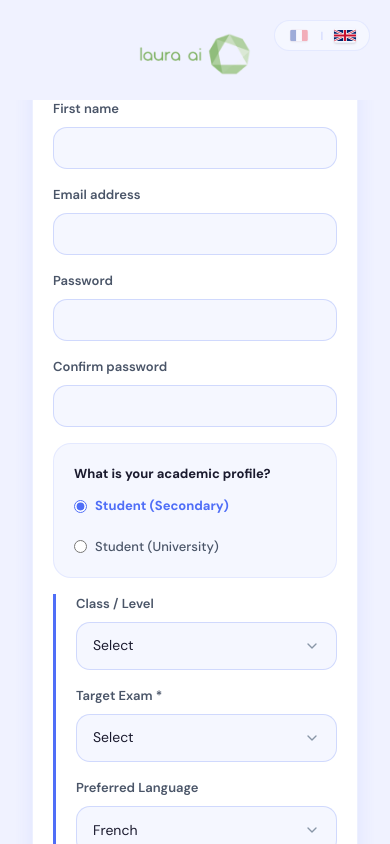
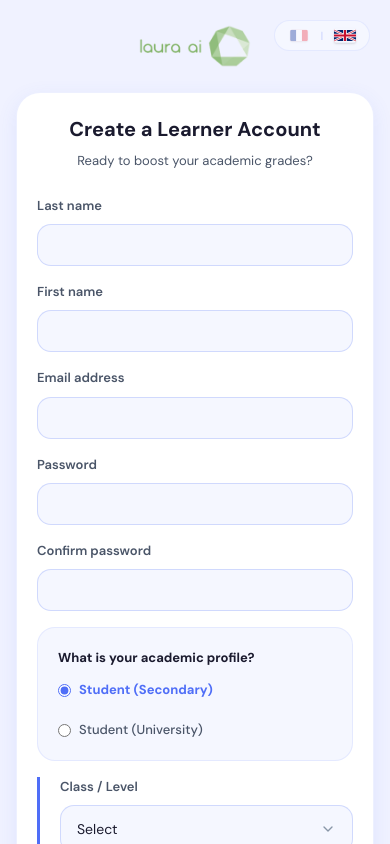
Before and after one commit to Meik20/Laura-AI, a React (Vite) app in the folder client/: page /signup in a window 390 px wide. Shown: the top 844 px of the page. Built offline with nearby package versions, Linux system fonts and the light colour scheme; no server answers; a web font is replaced by a local one.

Commit message:
fix: optimize mobile spacing and layout centering for auth pages

```diff
--- a/client/src/styles/forms.css
+++ b/client/src/styles/forms.css
@@ -134,12 +134,10 @@ select {
 ───────────────────────────────────────────── */
 
 .auth-container {
-  min-height: 100dvh;
+  width: 100%;
   display: flex;
   align-items: center;
   justify-content: center;
-  background: var(--srf-page);
-  padding: var(--sp-6) var(--sp-4);
 }
 
 .auth-card {
@@ -156,11 +154,11 @@ select {
 /* ── Mobile: fit everything on one screen, no scroll ── */
 @media (max-width: 480px) {
   .auth-container {
+    width: 100%;
+    display: flex;
     align-items: center;
-    padding: var(--sp-4) var(--sp-4);
-    min-height: 100dvh;
-    height: 100dvh;
-    overflow: hidden;
+    justify-content: center;
+    padding: 0;
   }
 
   .auth-card {
--- a/client/src/styles/globals.css
+++ b/client/src/styles/globals.css
@@ -10,8 +10,10 @@
   display: flex;
   flex-direction: column;
   align-items: center;
+  justify-content: center;
   background: var(--srf-page);
-  padding: var(--sp-8) var(--sp-4) var(--sp-10);
+  padding: var(--sp-6) var(--sp-4);
+  box-sizing: border-box;
 }
 
 .public-auth-logo {
--- a/client/src/styles/overrides.css
+++ b/client/src/styles/overrides.css
@@ -209,12 +209,10 @@ div[style*="background: var(--color-neutral-800)"] {
 
 /* 1. AUTHENTICATION PORTAL (Login & Signup Pages) */
 .auth-container {
-  min-height: 100vh !important;
+  width: 100% !important;
   display: flex !important;
   align-items: center !important;
   justify-content: center !important;
-  background: radial-gradient(circle at 10% 20%, rgba(238, 242, 255, 0.8) 0%, rgba(248, 250, 252, 1) 90%) !important;
-  padding: 40px 24px !important;
   box-sizing: border-box !important;
   font-family: var(--font-ui) !important;
 }
@@ -795,13 +793,11 @@ div[style*="background: var(--color-neutral-800)"] {
 /* 12. MOBILE COMPACT OVERRIDES FOR AUTH PAGES */
 @media (max-width: 768px) {
   .auth-container {
-    padding: 10px !important;
-    height: 100dvh !important;
-    min-height: 100dvh !important;
-    overflow: hidden !important;
+    width: 100% !important;
     display: flex !important;
     align-items: center !important;
     justify-content: center !important;
+    padding: 0 !important;
   }
 
   .auth-card {
```
